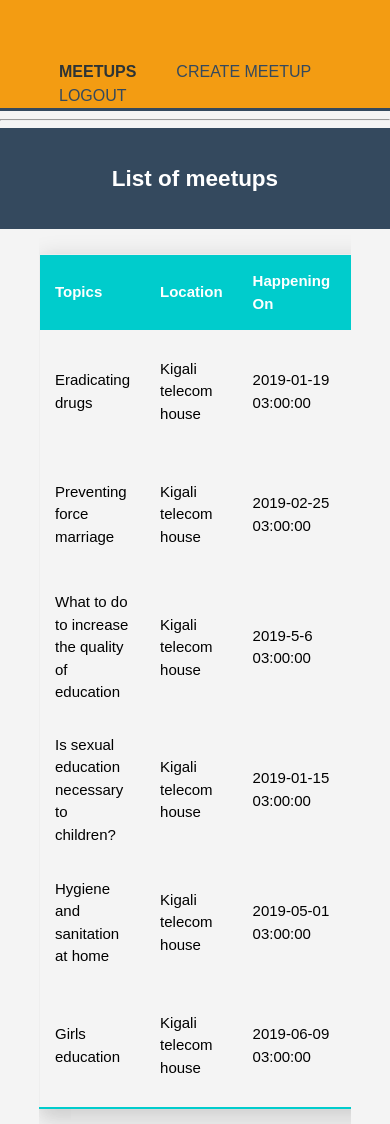
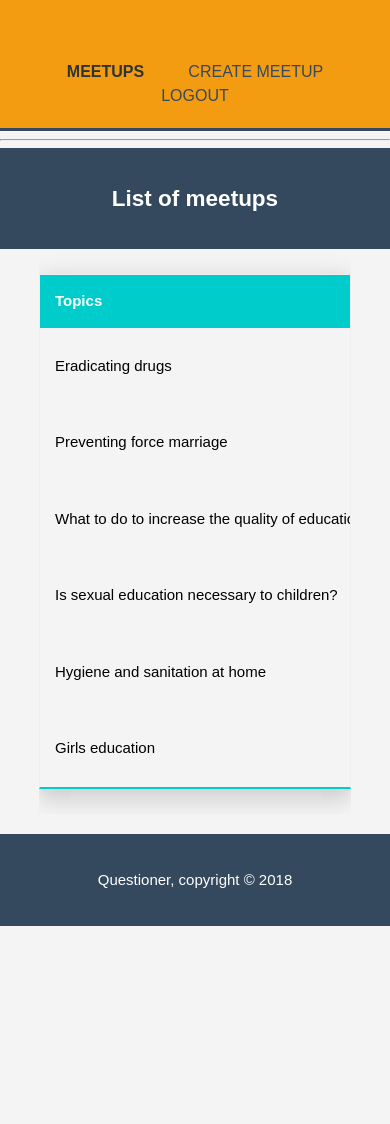
Before and after one commit to mystere10/Questioner, a plain HTML site: page UI/admin.html in a window 390 px wide. Shown: the top 1124 px of the page. After the commit the page ends 926 px from the top, so only its background shows below. Drawn offline with Linux system fonts and the light colour scheme.

Commit message:
[Chore #162827937] Making user interface responsive

```diff
--- a/UI/admin.html
+++ b/UI/admin.html
@@ -1,6 +1,8 @@
 <!DOCTYPE html>
 <html>
 <head>
+	<meta charset="utf-8">
+	<meta name="viewport" content="width=device-width">
 	<title>Admin</title>
 	<link rel="stylesheet" type="text/css" href="./css/style.css">
 </head>
--- a/UI/css/style.css
+++ b/UI/css/style.css
@@ -336,3 +336,29 @@ TABLE */
 	width: 30%;
 	margin-top: 10px;
 }
+
+/* Media queries*/
+
+@media(max-width: 768px){
+	header #logo,
+	header nav,
+	header nav li,
+	#events .photo,
+	.aside #meetupk,
+	.events .main,
+	.aside #meetup{
+		float: none;
+		text-align: center;
+		width: 100%;
+	}
+
+	header{
+		padding-bottom: 20px;
+	}
+
+	.events .table{
+		display: block;
+		overflow: auto;
+		white-space: nowrap;
+	}
+}
```
Also changed, not shown: UI/create.html (+2 -0 lines), UI/index.html (+2 -0 lines), UI/login.html (+2 -0 lines), UI/profile.html (+2 -0 lines), UI/register.html (+2 -0 lines), UI/userhome.html (+2 -0 lines).
